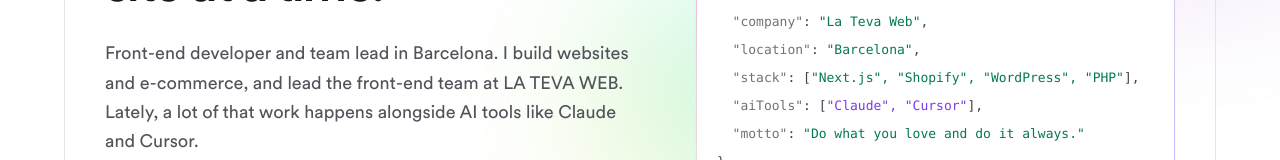
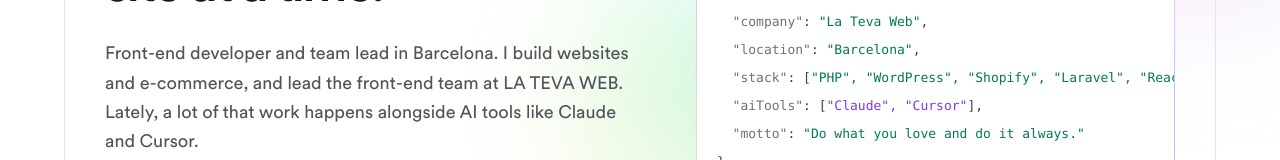
Before and after one commit to juliramon/portfolio, a Next.js app: page / in a window 1280 px wide. Shown: the part 373-533 px from the top of the page. Built offline with nearby package versions, Linux system fonts and the light colour scheme; no server answers.

Commit message:
feat(about): align juli.json stack with current tools
Co-Authored-By: Claude Opus 5.5 (1M context) <noreply@anthropic.com>
Claude-Session: https://claude.ai/code/session_01UAoBJ1HmUULRdQNratBJ1y

```diff
--- a/src/app/page.js
+++ b/src/app/page.js
@@ -390,10 +390,11 @@ export default function Home() {
 											</span>
 											{": ["}
 											<span className="text-emerald-700 dark:text-emerald-400">
-												&quot;Next.js&quot;,
+												&quot;PHP&quot;,
+												&quot;WordPress&quot;,
 												&quot;Shopify&quot;,
-												&quot;WordPress&quot;,
-												&quot;PHP&quot;
+												&quot;Laravel&quot;,
+												&quot;React&quot;
 											</span>
 											{"],\n  "}
 											<span className="text-zinc-500">
```
